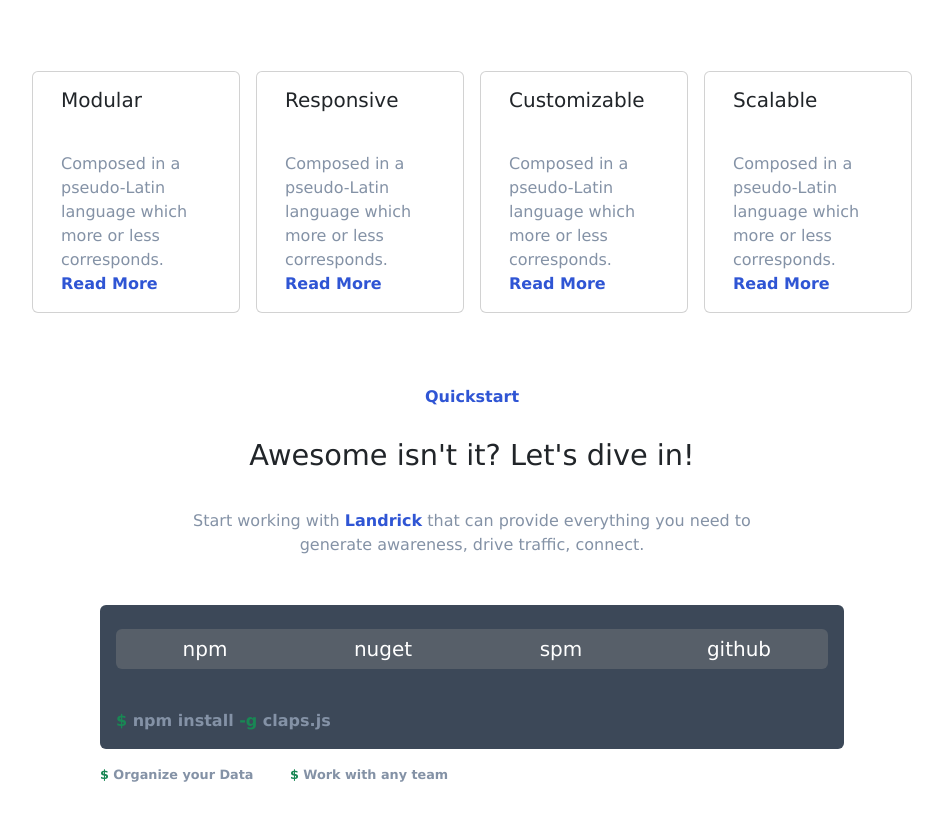
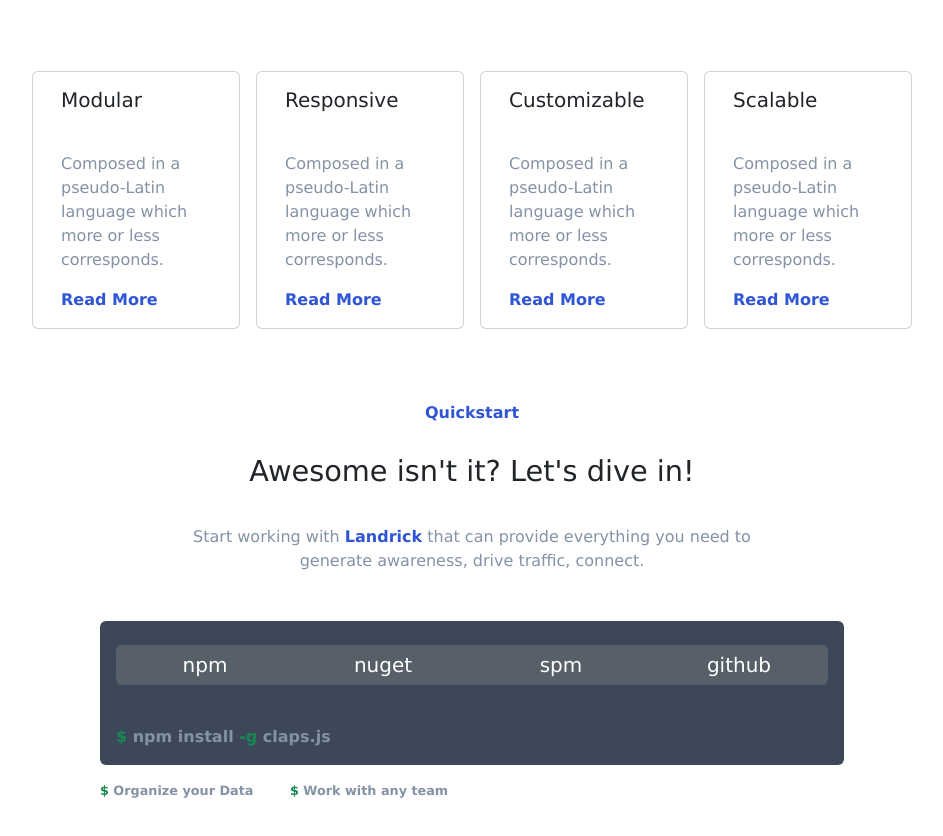
Before and after one commit to RobertoScarci/proj-html-vuejs, a Vue app in the folder proj-html-vuejs/: page / in a window 1280 px wide. Shown: the part 920-1756 px from the top of the page, without its empty margins (168-1111 px from the left). Built offline with nearby package versions, Linux system fonts and the light colour scheme.

Commit message:
apportate modifiche riguardante spazio nei primi quadranti

```diff
--- a/proj-html-vuejs/src/components/AppMain.vue
+++ b/proj-html-vuejs/src/components/AppMain.vue
@@ -17,28 +17,28 @@
                 <div class="card col-3">
                     <div class="card-body">
                        <h5 class="card-title">Modular</h5>
-                        <p class="card-text">Composed in a pseudo-Latin language which more or less corresponds.</p>
+                        <p class="card-text pb-3">Composed in a pseudo-Latin language which more or less corresponds.</p>
                         <span href="" class="">Read More</span>
                     </div>
                 </div>
                 <div class="card col-3">
                     <div class="card-body">
                        <h5 class="card-title">Responsive</h5>
-                        <p class="card-text">Composed in a pseudo-Latin language which more or less corresponds.</p>
+                        <p class="card-text pb-3">Composed in a pseudo-Latin language which more or less corresponds.</p>
                         <span href="" class="">Read More</span>
                     </div>
                 </div>
                 <div class="card col-3">
                     <div class="card-body">
                        <h5 class="card-title">Customizable</h5>
-                        <p class="card-text">Composed in a pseudo-Latin language which more or less corresponds.</p>
+                        <p class="card-text pb-3">Composed in a pseudo-Latin language which more or less corresponds.</p>
                         <span href="" class="">Read More</span>
                     </div>
                 </div>
                 <div class="card col-3">
                     <div class="card-body">
                        <h5 class="card-title">Scalable</h5>
-                        <p class="card-text">Composed in a pseudo-Latin language which more or less corresponds.</p>
+                        <p class="card-text pb-3">Composed in a pseudo-Latin language which more or less corresponds.</p>
                         <span href="" class="">Read More</span>
                     </div>
                 </div>
```
